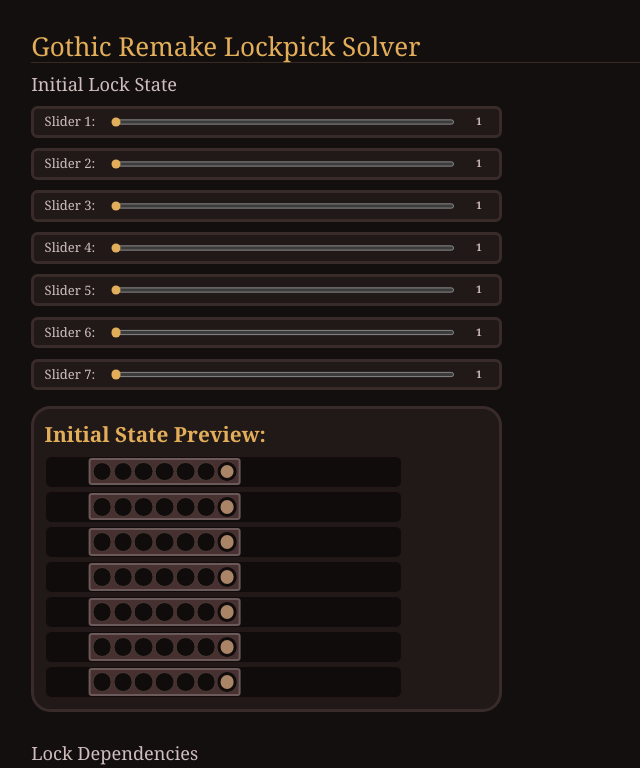
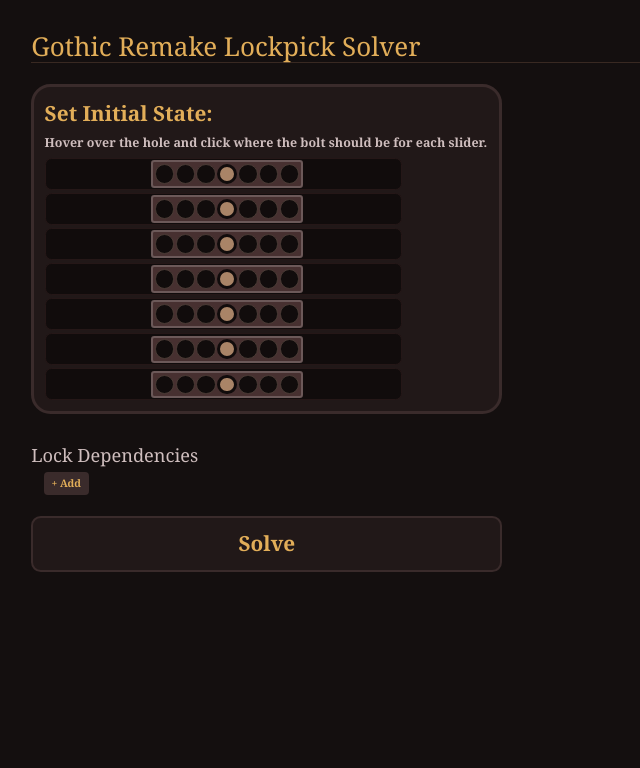
Before and after one commit to hugmonke/g1remake_lockpicker, a React (Create React App) app in the folder frontend/: page / in a window 1280 px wide. Shown: the top 768 px of the page, without its empty margins (0-640 px from the left). Built offline with nearby package versions, Linux system fonts and the light colour scheme.

Commit message:
Hovering, new set init state method, minor changes

```diff
--- a/frontend/src/App.jsx
+++ b/frontend/src/App.jsx
@@ -2,7 +2,7 @@
 import axios from "axios";
 
 function App() {
-  const [lockState, setLockState] = useState([0, 0, 0, 0, 0, 0, 0]);
+  const [lockState, setLockState] = useState([3, 3, 3, 3, 3, 3, 3]);
   const [lockConfig, setLockConfig] = useState(
     {
       0: [1, 0, 0, 0, 0, 0, 0],
@@ -14,7 +14,8 @@
       6: [0, 0, 0, 0, 0, 0, 1]
     }
   );
-
+  const [solveButtonColor, setSolveColor] = useState("#211818");
+  const [holeColor, setHoleColor] = useState("#ffffff");
   const [result, setResult] = useState(null);
   const [isSolving, setIsSolving] = useState(false);
   const states = result?.solution?.[0] || [];
@@ -40,7 +41,7 @@
     setLockState(newLockState);
   }
 
-  const [lockDependencies, setDependencies] = useState([{ targetSlider: 0, sourceSlider: 1, direction: 1 }]);
+  const [lockDependencies, setDependencies] = useState([]);
 
   function configChange(rowIndex, colIndex, value) {
     setLockConfig(function(prev) {
@@ -138,14 +139,15 @@
           <span style={{ background: "#3d261d", color: "#f4a261", padding: "2px 8px", borderRadius: "4px", fontSize: "1.2rem", fontWeight: "bold", border: "1px solid #8d5b4c" }}>{move.direction === "L" ? `${move.slider_idx + 1}L` : `${move.slider_idx + 1}R`}</span>
         </div>
         <div style={{ display: "grid", gap: "0.4rem", flexWrap: "wrap", justifyItems: "center", width: "100%" }}>
-          {states[idx + 1]?.map((pin, i) => (<div key={i} title={`Slider ${i}`}>{drawLock(pin, i === move.slider_idx)}</div>))}
+          {states[idx + 1]?.map((pin, i) => (<div key={i} title={`Slider ${i}`}>{<DrawLock pinValue={pin} isHighlighted={i === move.slider_idx}/>}</div>))}
         </div>
       </div>
     );
   }
 
-  function drawLock(pinValue, isHighlighted) {
+  function DrawLock({ pinValue, isHighlighted, onHoleClick }) {
     // Draws locks in both init state preview and result steps
+    const [hoverIdx, setHoverIdx] = useState(null); // to use "useState" inside a function, it had to be declared as a React component :(
     const holeStep = 32; // 30px (hole) + 2px (gap)
     const transX = holeStep*Number(pinValue+2);
 
@@ -179,17 +181,24 @@
           Array.from({ length: 7 }).map(
             // Hole
             (_, holeIdx) => {
-              const hasBolt = 6-holeIdx === Number(pinValue);
+              const boltValue = 6-holeIdx
+              const hasBolt = boltValue === Number(pinValue);
+              const isHovered = hoverIdx === holeIdx;
+
               return (
                 <div
                   key={holeIdx}
+                  onMouseEnter={() => onHoleClick && setHoverIdx(holeIdx)} // So called Short-circuit evaluation lmao https://en.wikipedia.org/wiki/Short-circuit_evaluation
+                  onMouseLeave={() => setHoverIdx(null)}
+                  onClick={() => onHoleClick && onHoleClick(boltValue)}
                   style={{
                     width: "30px",
                     height: "30px",
                     borderRadius: "40px",
-                    background: hasBolt ? "#a98467" : "#110c0c",
+                    background: hasBolt ? "#a98467" : (isHovered ? "#66503f" : "#110c0c"),
                     display: "flex",
-                    border: ` ${hasBolt ? "6px solid #110c0c" : "1px solid #4a3b35"}`
+                    border: ` ${hasBolt ? "6px solid #110c0c" : (isHovered ? "6px solid #110c0c" :"1px solid #4a3b35")}`,
+                    cursor: onHoleClick ? "pointer" : "default"
                   }}
                 >
 
@@ -214,33 +223,16 @@
         {/* Left: Initial state and dependencies */}
         <div style={{ flex: "0 1 10px" }}>
           <div>
-            <h3 style = {{paddingTop: "0.5rem", paddingBottom: "0.5rem"}}>Initial Lock State</h3>
-            {lockState.map((pinVal, sliderIdx) => (
-              <div key={sliderIdx} style={{ marginBottom: "1rem", display: "flex", alignItems: "center", gap: "2rem", borderRadius: "10px", border: "5px solid #3a2b2b", padding: "0.3rem 1rem", background: "#211818" }}>
-                <label style={{ width: "70px", whiteSpace: "nowrap", fontSize: "20px", color: "#cfbebe"  }}>Slider {sliderIdx+1}:</label>
-
-                <input
-
-                  type="range"
-                  min="0"
-                  max="6"
-                  value={pinVal}
-                  onChange={(slideInput) => sliderChange(sliderIdx, slideInput.target.value)}
-                  style={{ flex: 1, accentColor: "#e2ae59"}}
-                />
-
-                <span style={{ fontWeight: "bold", width: "20px" }}>{pinVal+1}</span>
-              </div>
-            ))}
 
             {/* Initial state preview */}
             <div style={{ marginTop: "1.5rem", padding: "1rem", background: "#211818", borderRadius: "30px", border: "5px solid #3a2b2b" }}>
-              <div style={{ fontSize: "2rem", fontWeight: "bold", marginBottom: "0.5rem", color: "#e2ae59" }}>Initial State Preview:</div>
+              <div style={{ fontSize: "2rem", fontWeight: "bold", marginBottom: "0.5rem", color: "#e2ae59" }}>Set Initial State:</div>
+              <div style={{ fontSize: "1.2rem", fontWeight: "bold", marginBottom: "0.5rem", color: "#cfbebe" }}>Hover over the hole and click where the bolt should be for each slider.</div>
               <div style={{ display: "grid", gap: "0.3rem" }}>
                 {
                   lockState.map((slideVal, sliderIdx) => (
                     <div key={sliderIdx}>
-                      {drawLock(slideVal, false)}
+                      {<DrawLock pinValue={slideVal} isHighligted={false} onHoleClick={(slideInput) => sliderChange(sliderIdx, slideInput)}/>}
                     </div>
                   ))
                 }
@@ -254,9 +246,24 @@
           <div style={{ marginTop: "3rem", color: "#cfbebe" }}>
             <h3>Lock Dependencies</h3>
 
+          <button // Add dependency button
+            onClick={addDependency}
+            style={{
+              padding: "6px 12px",
+              fontSize: "16px",
+              backgroundColor: "#3a2b2b",
+              color: "#e2ae59",
+              border: "none",
+              borderRadius: "6px",
+              cursor: "pointer",
+              fontWeight: "bold",
+              marginLeft: "1.2rem"
+            }}
+          > + Add
+          </button>
           {lockDependencies.map((rule, idx) => (
 
-          <div style={{ display: "flex", alignItems: "center", marginBottom: "1rem", padding: "0.8rem 1rem", backgroundColor: "#211818", borderRadius: "12px", border: "4px solid #3a2b2b", flexWrap: "wrap", gap: "5px", fontSize: "20px" }}>
+          <div style={{ display: "flex", alignItems: "center", marginBottom: "1rem", marginTop: "1rem" , padding: "0.8rem 1rem", backgroundColor: "#211818", borderRadius: "12px", border: "4px solid #3a2b2b", flexWrap: "wrap", gap: "5px", fontSize: "20px" }}>
           <span>Slider no.</span>
           <select
             value={rule.targetSlider}
@@ -307,26 +314,16 @@
           >- Delete
           </button>
 
-          <button // Add dependency button
-            onClick={addDependency}
-            style={{
-              padding: "6px 12px",
-              fontSize: "16px",
-              backgroundColor: "#3a2b2b",
-              color: "#e2ae59",
-              border: "none",
-              borderRadius: "6px",
-              cursor: "pointer",
-              fontWeight: "bold"
-            }}
-          > + Add
-          </button>
+
           </div>
           </div>
           ))}
           </div>
 
-          <div style={{ marginTop: "2rem" }}>
+          <div style={{ marginTop: "2rem" }}
+              onMouseEnter={() => setSolveColor("#171111")}
+              onMouseLeave={() => setSolveColor("#211818")}
+          >
             <button onClick={sendLock}
             disabled={isSolving}
             style={{
@@ -337,7 +334,7 @@
                border: `4px solid ${isSolving ? "#030202" : "#3a2b2b"}`,
                cursor: isSolving ? "default" : "pointer",
                color: "#e2ae59",
-               backgroundColor: isSolving ? "#0f0b0b" : "#211818 ",
+               backgroundColor: isSolving ? "#0f0b0b" : `${solveButtonColor}`,
                minWidth: "725px"
                }}>
               {isSolving ? "Solving..." : "Solve"}
```
